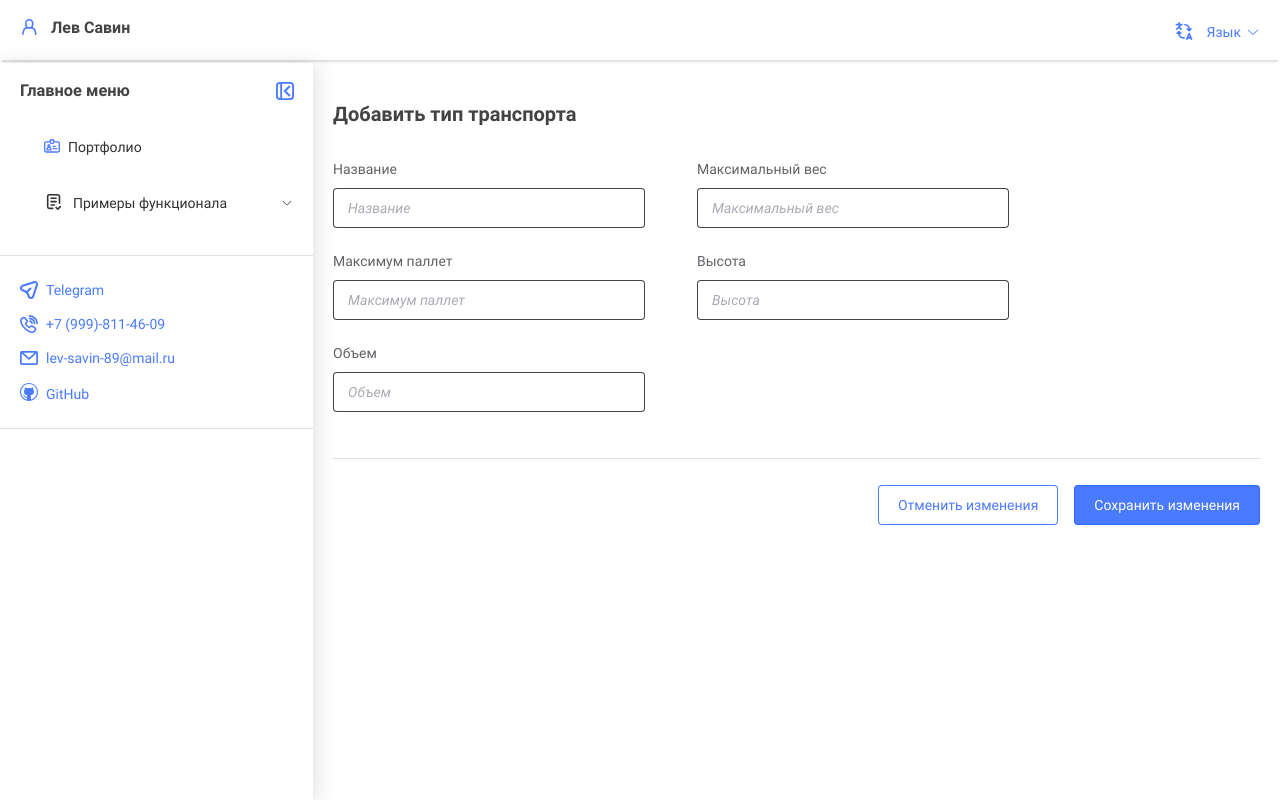
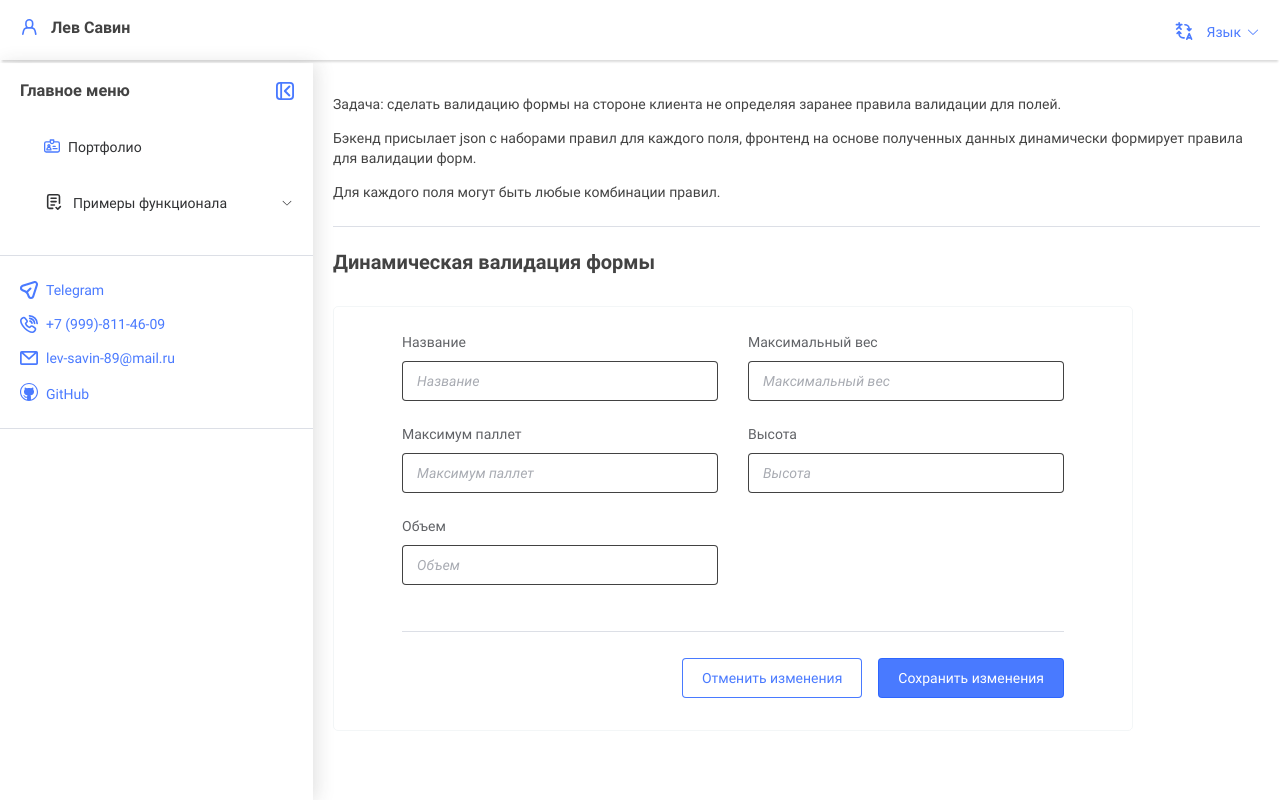
Before and after one commit to LevSavin/vue-3-portfolio, a Vue app: page /dynamic-validation in a window 1280 px wide. Built offline with nearby package versions, Linux system fonts and the light colour scheme; no server answers.

Commit message:
feat: поправил json ответ

```diff
--- a/components.d.ts
+++ b/components.d.ts
@@ -12,7 +12,6 @@ declare module '@vue/runtime-core' {
     Avatar: typeof import('./src/components/partials/Avatar.vue')['default']
     ButtonComponent: typeof import('./src/components/partials/ButtonComponent.vue')['default']
     ConfirmModal: typeof import('./src/components/partials/modals/ConfirmModal.vue')['default']
-    copy: typeof import('./src/components/icons/iconLock copy.vue')['default']
     DefaultModal: typeof import('./src/components/partials/modals/DefaultModal.vue')['default']
     ElButton: typeof import('element-plus/es')['ElButton']
     ElContainer: typeof import('element-plus/es')['ElContainer']
@@ -28,7 +27,6 @@ declare module '@vue/runtime-core' {
     ElMain: typeof import('element-plus/es')['ElMain']
     ElMenu: typeof import('element-plus/es')['ElMenu']
     ElMenuItem: typeof import('element-plus/es')['ElMenuItem']
-    ElMenuItemGroup: typeof import('element-plus/es')['ElMenuItemGroup']
     ElSubMenu: typeof import('element-plus/es')['ElSubMenu']
     ElTooltip: typeof import('element-plus/es')['ElTooltip']
     HeaderComponent: typeof import('./src/components/HeaderComponent.vue')['default']
--- a/src/App.vue
+++ b/src/App.vue
@@ -32,11 +32,11 @@ export default defineComponent({
     );
 
     const getSchema = () => {
-      const url = `/server/docs.json`;
+      const url = `/server/schema.json`;
       axios
         .get(url)
         .then(({ data }) => {
-          store.dispatch("docs/setSchemas", data.components.schemas);
+          store.dispatch("docs/setSchemas", data.schemas);
         })
         .catch((error) => {
           showError(error);
--- a/src/assets/scss/pages/dict.scss
+++ b/src/assets/scss/pages/dict.scss
@@ -6,11 +6,24 @@
 .form-page {
   max-width: 992px;
   margin: 0 auto;
+  &__description {
+    font-size: 14px;
+    line-height: 20px;
+  }
   &__hero {
     margin-bottom: 30px;
   }
   &__wrapper {
-    max-width: 728px;
+    max-width: 800px;
+  }
+  &__section-wrapper {
+    padding-top: 24px;
+    padding-bottom: 10px;
+    padding-left: 68px;
+    padding-right: 68px;
+    margin-bottom: 16px;
+    border: 1px solid $border-color;
+    border-radius: 5px;
   }
   &__title {
     margin-top: 0px;
@@ -20,11 +33,12 @@
     line-height: 24px;
   }
   &__field {
-    width: 312px !important;
+    width: 100% !important;
   }
   &__section {
     display: grid;
     grid-template-columns: 1fr 1fr;
+    column-gap: 30px;
     &--hero {
       margin-bottom: 30px;
     }
@@ -33,7 +47,7 @@
     max-width: 676px;
   }
   &__block {
-    width: 312px;
+    width: 100%;
   }
   &__block-wrapper {
     display: flex;
--- a/src/locale/en.ts
+++ b/src/locale/en.ts
@@ -2,10 +2,12 @@ import common from "./en/common";
 import labels from "./en/labels";
 import placeholders from "./en/placeholders";
 import btns from "./en/btns";
+import pages from "./en/pages";
 
 export default {
   common,
   labels,
   placeholders,
   btns,
+  pages,
 };
--- /dev/null
+++ b/src/locale/en/pages.ts
@@ -0,0 +1,7 @@
+export default {
+  validation_1:
+    "Task: to implement client-side form validation without predefining validation rules for fields",
+  validation_2:
+    "Backend sends JSON with sets of rules for each field, frontend dynamically generates form validation rules based on received data.",
+  validation_3: "Any combination of rules can be applied to each field.",
+};
--- a/src/locale/ru.ts
+++ b/src/locale/ru.ts
@@ -2,10 +2,12 @@ import common from "./ru/common";
 import labels from "./ru/labels";
 import placeholders from "./ru/placeholders";
 import btns from "./ru/btns";
+import pages from "./ru/pages";
 
 export default {
   common,
   labels,
   placeholders,
   btns,
+  pages,
 };
--- /dev/null
+++ b/src/locale/ru/pages.ts
@@ -0,0 +1,7 @@
+export default {
+  validation_1:
+    "Задача: сделать валидацию формы на стороне клиента не определяя заранее правила валидации для полей.",
+  validation_2:
+    "Бэкенд присылает json с наборами правил для каждого поля, фронтенд на основе полученных данных динамически формирует правила для валидации форм.",
+  validation_3: "Для каждого поля могут быть любые комбинации правил.",
+};
--- a/src/pages/About.vue
+++ b/src/pages/About.vue
@@ -4,31 +4,6 @@
       <div class="desk">
         <p class="desk__title">{{ $t("common.desk.title") }}</p>
         <p class="desk__text">{{ $t("common.desk.text_1") }}</p>
-        <p class="desk__text">{{ $t("common.desk.text_2") }}</p>
-        <p class="desk__text">{{ $t("common.desk.text_3") }}</p>
-        <p class="desk__text">
-          {{ $t("common.desk.text_4") }}
-          <a class="link" href="mailto:komandor@yolka.io">komandor@yolka.io</a>
-        </p>
-        <p class="desk__text">{{ $t("common.desk.text_5") }}</p>
-        <p class="desk__text">
-          <span class="desk__text-bold">{{ $t("common.desk.text_6_1") }}</span>
-          <span
-            >{{ $t("common.desk.text_6_2") }}
-            <a class="link" href="mailto:komandor@yolka.io"
-              >komandor@yolka.io</a
-            ></span
-          >
-        </p>
-        <p class="desk__text">
-          <span class="desk__text-bold">{{ $t("common.desk.text_7_1") }}</span>
-          <span
-            >{{ $t("common.desk.text_7_2")
-            }}<a class="link" href="mailto:gasyakpa@sm-komandor.ru"
-              >gasyakpa@sm-komandor.ru</a
-            ></span
-          >
-        </p>
       </div>
     </section>
   </div>
--- a/src/pages/FormValidation.vue
+++ b/src/pages/FormValidation.vue
@@ -1,6 +1,16 @@
 <template>
   <div class="form-page">
-    <h1 class="form-page__hero">Добавить тип транспорта</h1>
+    <p class="form-page__description">
+      {{ $t("pages.validation_1") }}
+    </p>
+    <p class="form-page__description">
+      {{ $t("pages.validation_2") }}
+    </p>
+    <p class="form-page__description">
+      {{ $t("pages.validation_3") }}
+    </p>
+    <el-divider class="errors__divider"></el-divider>
+    <h1 class="form-page__hero">{{ $t("common.form_dynamic_validation") }}</h1>
 
     <el-form
       ref="formRef"
@@ -11,6 +21,7 @@
       size="large"
     >
       <div class="form-page__wrapper">
+        <div class="form-page__section-wrapper">
           <div class="form-page__section">
             <div
               class="form-page__block"
@@ -28,7 +39,6 @@
                   @input="onClearErrorField(field)"
                 />
               </el-form-item>
-          </div>
             </div>
           </div>
 
@@ -53,6 +63,8 @@
                 </el-button>
               </div>
             </el-form-item>
+          </div>
+        </div>
       </div>
     </el-form>
   </div>
@@ -98,12 +110,12 @@ export default defineComponent({
       data: dataConst(),
       defaultData: dataConst(),
       apiUrl: "/api/vehicle_types",
-      schema: "VehicleType-VehicleType.write",
+      schema: "form-validation",
       errors: errorsConst,
     });
 
     const currentSchema = computed(() => {
-      return schemas.value[form.schema]?.properties;
+      return schemas.value[form.schema];
     });
 
     const requiredFields = computed(() => {
@@ -218,6 +230,7 @@ export default defineComponent({
       volumeRef,
       currentSchema,
       requiredFields,
+      schemas,
     };
   },
 });
--- a/src/server/schema.json
+++ /dev/null
@@ -1 +0,0 @@
-{"name":{"maxLength":255,"type":"string","required":true},"maxWeights":{"minimum":1000,"maximum":100000,"type":"integer","required":true},"maxPallets":{"minimum":2,"maximum":100,"type":"number","nullable":true,"required":true},"height":{"minimum":1000,"maximum":100000,"type":"number","nullable":true},"volume":{"minimum":1000,"maximum":100000,"type":"number","nullable":true}}
```
Also changed, not shown: public/server/schema.json (added, +8 -0 lines). Lines whose indentation alone changed are shown as unchanged.
